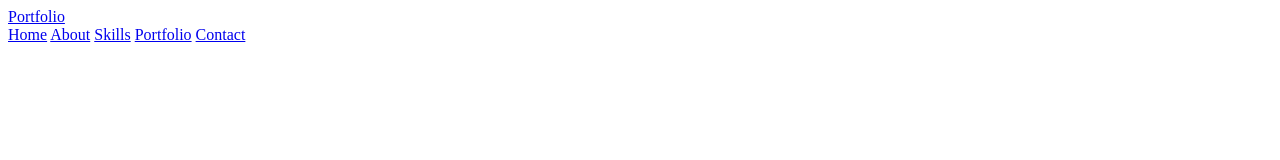
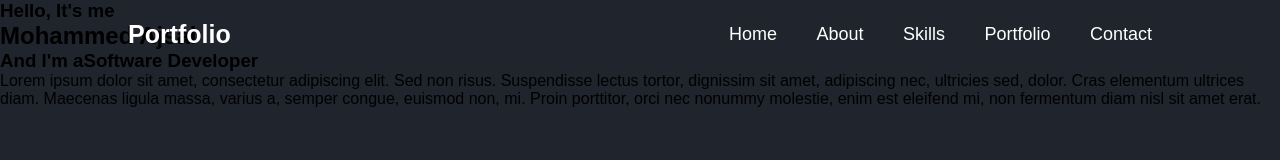
Before and after one commit to ajsalkt3399/portfolio1, a plain HTML site: page index.html in a window 1280 px wide. Drawn offline with nearby package versions, Linux system fonts and the light colour scheme.

Commit message:
on process

```diff
--- a/index.html
+++ b/index.html
@@ -4,19 +4,36 @@
     <meta charset="UTF-8">
     <meta http-equiv="X-UA-Compatible" content="IE=edge">
     <meta name="viewport" content="width=device-width, initial-scale=1.0">
-    <title>Document</title>
+    <title>Portfolio</title>
+    <link rel="stylesheet" href="style.css">
 </head>
 <body>
     <header class="header">
         <a href="#" class="logo">Portfolio</a>
+        <link href='https://unpkg.com/boxicons@2.1.4/css/boxicons.min.css' rel='stylesheet'>
 
-        <nav class="navbar"></nav>
-            <a href="#">Home</a>
+        <nav class="navbar">
+            <a href="#" class="active">Home</a>
             <a href="#">About</a>
             <a href="#">Skills</a>
             <a href="#">Portfolio</a>
             <a href="#">Contact</a>
     </nav>
     </header>
+    <section class="home">
+        <div class="home-content">
+            <h3>Hello, It's me</h3>
+            <h1>Mohammed Ajsal</h1>
+            <h3>And I'm a<span>Software Developer</span></h3>
+            <p>Lorem ipsum dolor sit amet, consectetur adipiscing elit. Sed non risus. Suspendisse lectus tortor, dignissim sit amet, adipiscing nec, ultricies sed, dolor. Cras elementum ultrices diam. Maecenas ligula massa, varius a, semper congue, euismod non, mi. Proin porttitor, orci nec nonummy molestie, enim est eleifend mi, non fermentum diam nisl sit amet erat.</p>
+        <div class="social-media">
+                <a href="#"></a>
+                <a href="#"></a>
+                <a href="#"></a>
+                <a href="#"></a>
+
+        </div>
+        </div>
+
 </body>
 </html>
--- /dev/null
+++ b/style.css
@@ -0,0 +1,57 @@
+
+  @import url('https://fonts.googleapis.com/css2?family=Poppins:wght@100;200&display=swap');
+
+
+
+*{
+    margin: 0;
+    padding: 0;
+    box-sizing: border-box;
+    font-family: 'popins', sans-serif;
+
+}
+
+body {
+    background: #1f242d;
+}
+
+
+.header  {
+
+    position: fixed;
+    top: 0;
+    left: 0;
+    width: 100%;
+    padding: 20px 10%;
+    background: transparent;
+    display: flex;
+    justify-content: space-between;
+    align-items: center;
+    z-index: 100;
+
+}
+
+.logo{
+    font-size: 25px;
+    color: #fff;
+    text-decoration: none;
+    font-weight: 600;
+    cursor: default;
+}
+
+.navbar a {
+    font-size: 18px;
+    color: #fff;
+    text-decoration: none;
+    font-weight: 500;
+    margin-left: 35px;
+    transition: .3s ;
+
+
+}
+
+
+.navbar a:hover
+.navbar a.active {
+    color: #0ef;
+}
```
